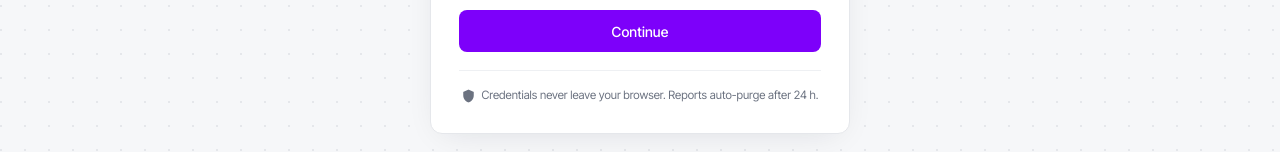
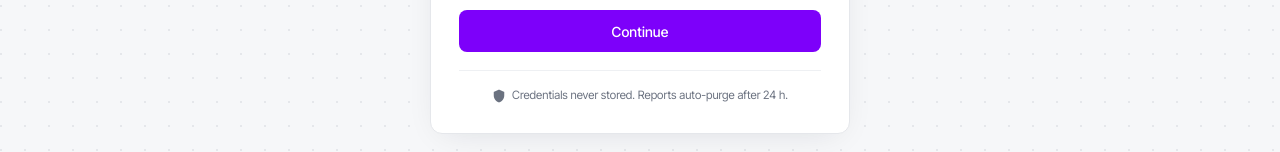
Before and after one commit to tmunzer-AIDE/mist_validation, an Angular app in the folder frontend/: page / in a window 1280 px wide. Shown: the part 499-651 px from the top of the page. Built offline with nearby package versions, Linux system fonts and the light colour scheme; no server answers.

Commit message:
fix(login): update footer note for clarity on credential storage

```diff
--- a/frontend/src/app/features/login/login.component.html
+++ b/frontend/src/app/features/login/login.component.html
@@ -126,7 +126,7 @@
 
         <div class="footer-note">
           <mat-icon>shield</mat-icon>
-          Credentials never leave your browser. Reports auto-purge after 24 h.
+          Credentials never stored. Reports auto-purge after 24 h.
         </div>
       </div>
 
```
